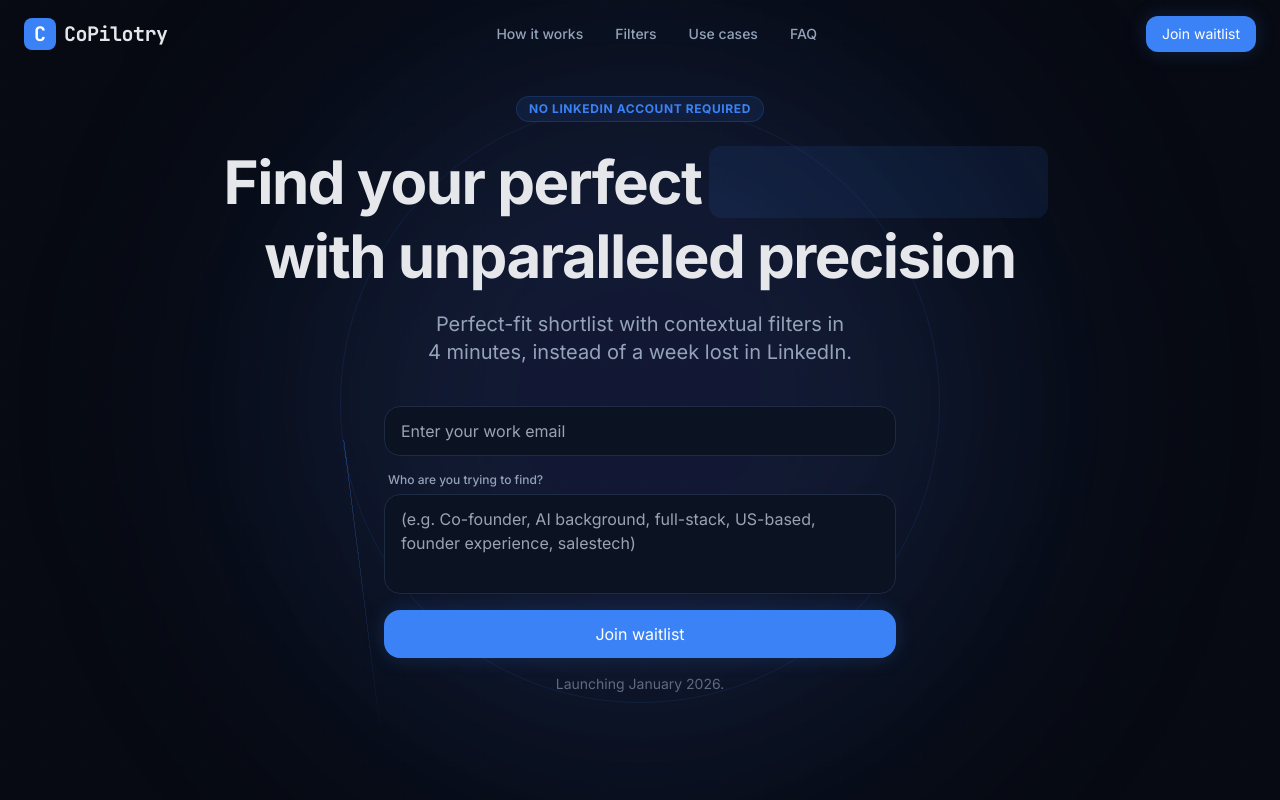
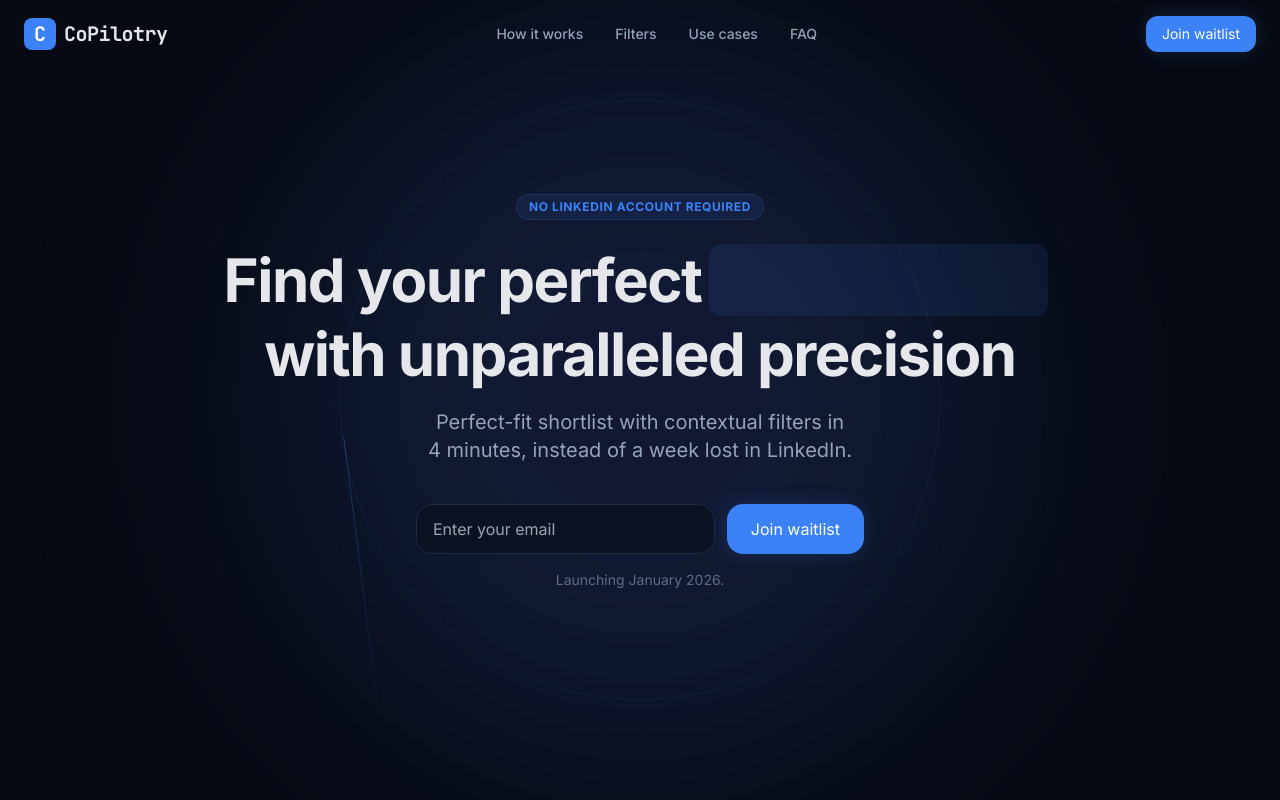
Before and after one commit to dbstepkin/copilotry, a Next.js app: page / in a window 1280 px wide. Shown: the top 800 px of the page. Built offline with nearby package versions, Linux system fonts and the light colour scheme.

Commit message:
Update waitlist flow to two-step process and refine UI

```diff
--- a/src/app/page.tsx
+++ b/src/app/page.tsx
@@ -16,26 +16,35 @@ import { WaitlistModal } from '@/components/ui/WaitlistModal'
 
 export default function Home() {
     const [isWaitlistOpen, setIsWaitlistOpen] = useState(false)
+    const [waitlistEmail, setWaitlistEmail] = useState('')
 
-    const openWaitlist = () => setIsWaitlistOpen(true)
+    const openWaitlist = (email?: string) => {
+        if (typeof email === 'string') {
+            setWaitlistEmail(email)
+        } else {
+            setWaitlistEmail('')
+        }
+        setIsWaitlistOpen(true)
+    }
 
     return (
         <main className="min-h-screen bg-background text-text-main selection:bg-primary-blue/30 overflow-x-hidden">
-            <Header onJoinWaitlist={openWaitlist} />
-            <Hero />
+            <Header onJoinWaitlist={() => openWaitlist()} />
+            <Hero onJoinWaitlist={openWaitlist} />
             <HowItWorks />
             <ResultsVisual />
             <Filters />
             <ContextualAI />
             <UseCases />
-            <Pricing onJoinWaitlist={openWaitlist} />
-            <LaunchBand onJoinWaitlist={openWaitlist} />
+            <Pricing onJoinWaitlist={() => openWaitlist()} />
+            <LaunchBand onJoinWaitlist={() => openWaitlist()} />
             <FAQ />
             <Footer />
 
             <WaitlistModal
                 isOpen={isWaitlistOpen}
                 onClose={() => setIsWaitlistOpen(false)}
+                initialEmail={waitlistEmail}
             />
         </main>
     )
--- a/src/components/sections/Hero.tsx
+++ b/src/components/sections/Hero.tsx
@@ -7,17 +7,13 @@ import { RotatingText } from '@/components/ui/RotatingText'
 import { ExternalLink, CheckCircle2, Search } from 'lucide-react'
 import { useWaitlist } from '@/hooks/useWaitlist'
 
-export const Hero = () => {
+export const Hero = ({ onJoinWaitlist }: { onJoinWaitlist?: (email: string) => void }) => {
     const [email, setEmail] = useState('')
-    const [who, setWho] = useState('')
-    const { submitEmail, isLoading, isSuccess, error } = useWaitlist()
 
     const handleSubmit = async (e: React.FormEvent) => {
         e.preventDefault()
-        await submitEmail(email, who)
-        if (!error) {
-            setEmail('')
-            setWho('')
+        if (onJoinWaitlist) {
+            onJoinWaitlist(email)
         }
     }
 
@@ -58,46 +54,25 @@ export const Hero = () => {
                         Perfect-fit shortlist with contextual filters in 4 minutes, instead of a week lost in LinkedIn.
                     </p>
 
-                    {!isSuccess ? (
-                        <>
                     <form
                         id="waitlist"
                         onSubmit={handleSubmit}
-                                className="flex flex-col gap-4 w-full max-w-lg mx-auto mb-4"
+                        className="flex flex-col gap-4 w-full max-w-md mx-auto mb-4"
                     >
-                                <div className="space-y-4">
+                        <div className="flex flex-col sm:flex-row gap-3">
                             <input
                                 type="email"
                                 required
-                                        placeholder="Enter your work email"
-                                        className="w-full px-4 py-3 rounded-2xl bg-surface border border-border focus:outline-none focus:ring-2 focus:ring-primary-blue/50 text-text-main transition-all"
+                                placeholder="Enter your email"
+                                className="flex-1 px-4 py-3 rounded-2xl bg-surface border border-border focus:outline-none focus:ring-2 focus:ring-primary-blue/50 text-text-main transition-all"
                                 value={email}
                                 onChange={(e) => setEmail(e.target.value)}
                             />
-                                    <div className="flex flex-col gap-1.5">
-                                        <label className="text-left text-xs font-medium text-text-muted ml-1">Who are you trying to find?</label>
-                                        <textarea
-                                            required
-                                            placeholder="(e.g. Co-founder, AI background, full-stack, US-based, founder experience, salestech)"
-                                            className="w-full px-4 py-3 rounded-2xl bg-surface border border-border focus:outline-none focus:ring-2 focus:ring-primary-blue/50 text-text-main transition-all min-h-[100px] resize-none"
-                                            value={who}
-                                            onChange={(e) => setWho(e.target.value)}
-                                        />
+                            <Button type="submit" size="md">
+                                Join waitlist
+                            </Button>
                         </div>
-                                </div>
-                                <Button type="submit" size="md" disabled={isLoading} className="w-full">
-                                    {isLoading ? 'Joining...' : 'Join waitlist'}
-                                </Button>
                     </form>
-                            {error && <p className="text-red-500 text-sm mb-4">{error}</p>}
-                        </>
-                    ) : (
-                        <div className="flex flex-col items-center mb-8">
-                            <div className="bg-emerald-500/10 text-emerald-500 px-6 py-3 rounded-2xl border border-emerald-500/20 font-bold">
-                                You are on the waitlist! Stay tuned for launch news.
-                            </div>
-                        </div>
-                    )}
                     <p className="text-sm text-text-muted/60 mb-16">
                         Launching January 2026.
                     </p>
--- a/src/components/ui/WaitlistModal.tsx
+++ b/src/components/ui/WaitlistModal.tsx
@@ -9,12 +9,28 @@ import { useWaitlist } from '@/hooks/useWaitlist'
 interface WaitlistModalProps {
     isOpen: boolean
     onClose: () => void
+    initialEmail?: string
 }
 
-export const WaitlistModal = ({ isOpen, onClose }: WaitlistModalProps) => {
+export const WaitlistModal = ({ isOpen, onClose, initialEmail = '' }: WaitlistModalProps) => {
     const { submitEmail, isLoading, isSuccess, error } = useWaitlist()
-    const [email, setEmail] = useState('')
+    const [email, setEmail] = useState(initialEmail)
     const [who, setWho] = useState('')
+    const [step, setStep] = useState<'email' | 'who'>(initialEmail ? 'who' : 'email')
+
+    // Reset step and email when modal is closed/reopened
+    React.useEffect(() => {
+        if (isOpen) {
+            setEmail(initialEmail)
+            setStep(initialEmail ? 'who' : 'email')
+            setWho('')
+        }
+    }, [isOpen, initialEmail])
+
+    const handleNextStep = (e: React.FormEvent) => {
+        e.preventDefault()
+        if (email) setStep('who')
+    }
 
     const handleSubmit = async (e: React.FormEvent) => {
         e.preventDefault()
@@ -49,35 +65,41 @@ export const WaitlistModal = ({ isOpen, onClose }: WaitlistModalProps) => {
                         {!isSuccess ? (
                             <>
                                 <h3 className="text-2xl font-bold mb-2">Join the waitlist</h3>
-                                <p className="text-text-muted mb-8">Be the first to meet your next copilot.</p>
+                                <p className="text-text-muted mb-8">
+                                    {step === 'email' ? 'Be the first to meet your next copilot.' : 'Help us find exactly what you need.'}
+                                </p>
 
-                                <form onSubmit={handleSubmit} className="space-y-4">
+                                <form onSubmit={step === 'email' ? handleNextStep : handleSubmit} className="space-y-4">
                                     <div className="space-y-4">
+                                        {step === 'email' ? (
                                             <input
                                                 type="email"
                                                 required
-                                            placeholder="Enter your work email"
+                                                placeholder="Enter your email"
                                                 value={email}
                                                 onChange={(e) => setEmail(e.target.value)}
                                                 className="w-full px-5 py-4 rounded-2xl bg-surface border border-border focus:outline-none focus:ring-2 focus:ring-primary-blue/50 text-text-main transition-all"
                                             />
-                                        <div className="flex flex-col gap-1.5">
+                                        ) : (
+                                            <div className="flex flex-col gap-1.5 animate-in fade-in slide-in-from-bottom-2 duration-300">
                                                 <label className="text-left text-xs font-medium text-text-muted ml-1">Who are you trying to find?</label>
                                                 <textarea
                                                     required
+                                                    autoFocus
                                                     placeholder="(e.g. Co-founder, AI background, full-stack, US-based, founder experience, salestech)"
-                                                className="w-full px-4 py-3 rounded-2xl bg-surface border border-border focus:outline-none focus:ring-2 focus:ring-primary-blue/50 text-text-main transition-all min-h-[100px] resize-none"
+                                                    className="w-full px-4 py-3 rounded-2xl bg-surface border border-border focus:outline-none focus:ring-2 focus:ring-primary-blue/50 text-text-main transition-all min-h-[120px] resize-none"
                                                     value={who}
                                                     onChange={(e) => setWho(e.target.value)}
                                                 />
                                             </div>
+                                        )}
                                     </div>
                                     <Button
                                         type="submit"
                                         className="w-full"
                                         disabled={isLoading}
                                     >
-                                        {isLoading ? 'Joining...' : 'Secure my spot'}
+                                        {isLoading ? 'Joining...' : step === 'email' ? 'Next step' : 'Secure my spot'}
                                     </Button>
                                     {error && <p className="text-red-500 text-sm text-center">{error}</p>}
                                 </form>
```
Lines whose indentation alone changed are shown as unchanged.
